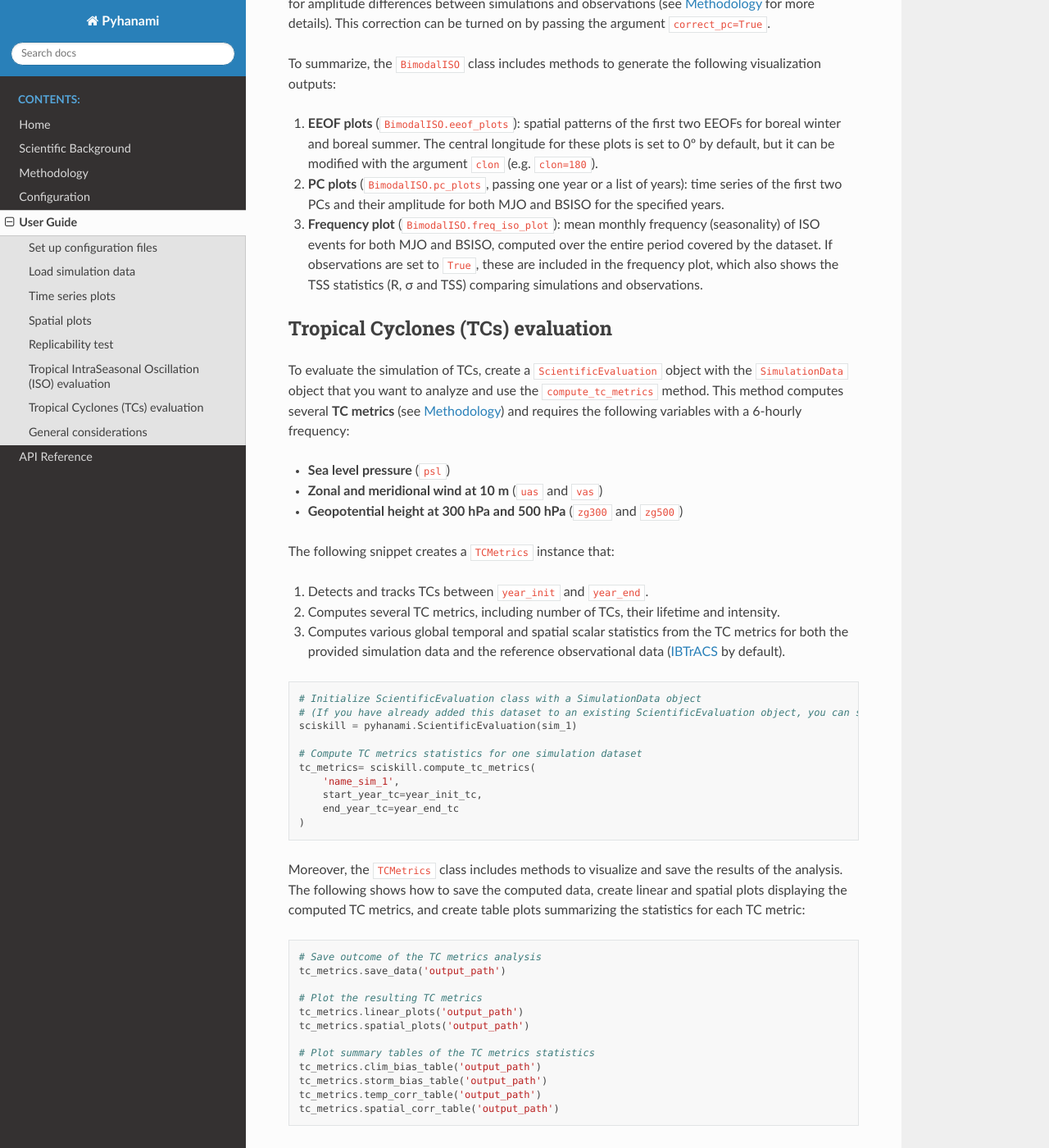
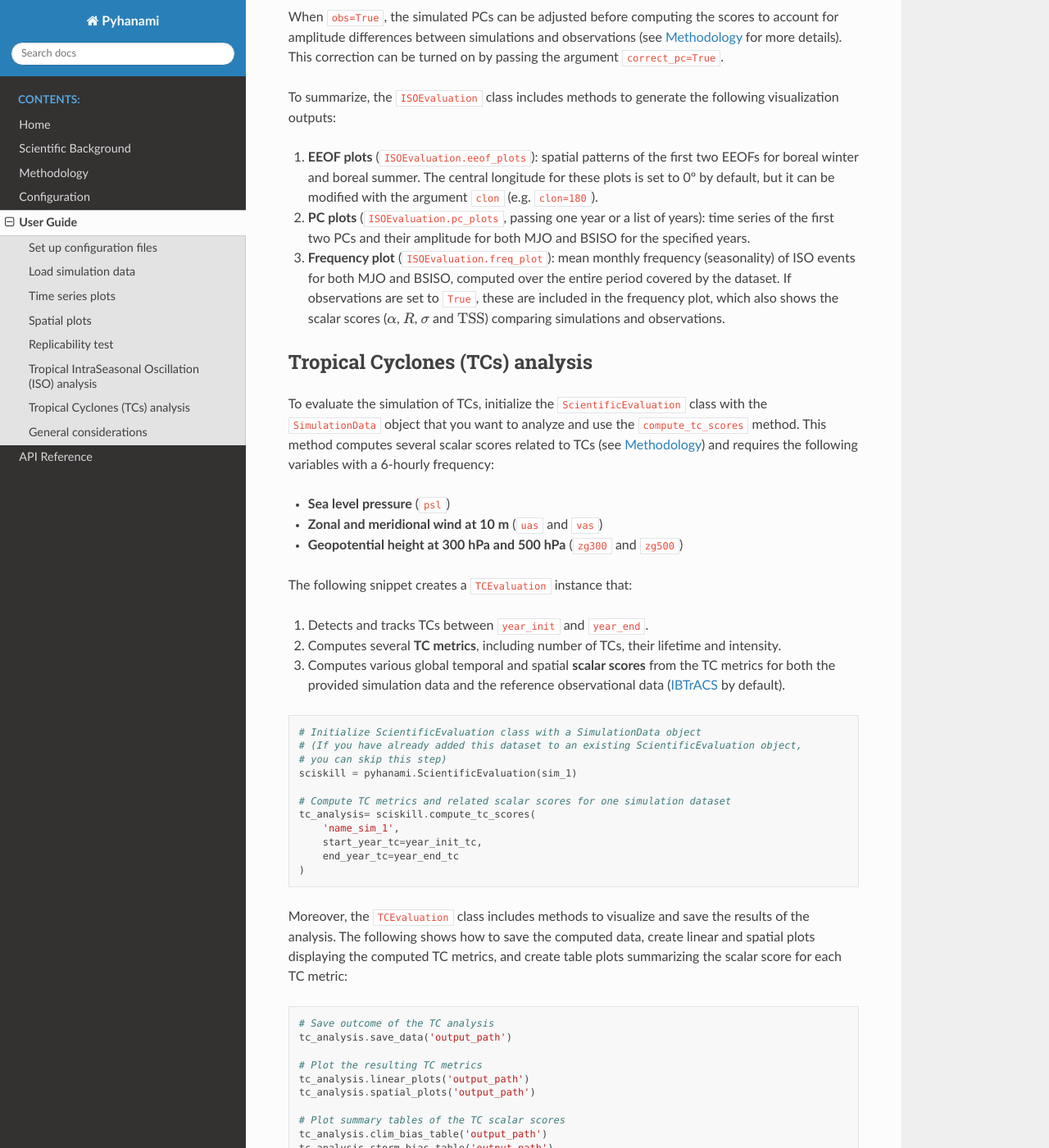
Before and after one commit to BSC-ES/pyhanami, a Sphinx documentation site: the page built from docs/source/User-Guide.md, in a window 1280 px wide and 1400 px high, scrolled down 5153 px. Shown: the whole window at 82% size. Built offline with Sphinx 7.4.7 and the Read the Docs theme 3.1.0, drawn with Linux system fonts in a browser that asks for light colours; some of the changed text lies outside the part shown.

Commit message:
Changed naming of ISO and TC classes/methods for coherence and easiness of usage

````diff
--- a/docs/source/User-Guide.md
+++ b/docs/source/User-Guide.md
@@ -98,7 +98,8 @@ To generate **spatial plots** comparing two simulation datasets between `year_in
 
 ```python
 # Initialize DataDiagnostics class with two SimulationData objects
-# (If you have already added these datasets to an existing DataDiagnostics object, you can skip this step)
+# (If you have already added these datasets to an existing DataDiagnostics object,
+# you can skip this step)
 diags = pyhanami.DataDiagnostics([sim_1, sim_2])
 
 # Plot spatial absolute difference between both datasets
@@ -146,21 +147,21 @@ tester.matrix_plot(
 This `matrix_plot` method uses all variables from the simulation datasets that are listed in `src/pyhanami/config/variables.yaml` to perform the replicability test.
 
 
-## Tropical IntraSeasonal Oscillation (ISO) evaluation
+## Tropical IntraSeasonal Oscillation (ISO) analysis
 
-To evaluate the simulation of ISOs, create a `ScientificEvaluation` object with the `SimulationData` object that you want to analyze and use the `compute_bimodal_iso` method. This method computes the **bimodal ISO indices** and requires **daily Top of Atmosphere Outgoing Longwave Radiation** (`rlut`) data, preferably covering a period of 10 years or more (ideally, at least 30 years).
+To evaluate the simulation of the ISO, initialize the `ScientificEvaluation` class with the `SimulationData` object that you want to analyze and use the `compute_iso_scores` method. This method computes scalar scores related to ISO and requires **daily Top of Atmosphere Outgoing Longwave Radiation** (`rlut`) data, preferably covering a period of 10 years or more (ideally, at least 30 years).
 
-The following snippet creates a `BimodalISO` instance that:
-1. Performs an Extended Empirical Orthogonal Function (EEOF) analysis between `year_init_eeof` and `year_end_eeof`
-2. Uses the EEOFs to compute bimodal ISO indices (first two Principal Components (PCs)) between `year_init_pc` and `year_end_pc`
-3. Calculates mean monthly frequency of ISO events using all the bimodal ISO indices computed in step 2
+The following snippet creates an `ISOEvaluation` instance that:
+1. Performs an **Extended Empirical Orthogonal Function (EEOF)** analysis between `year_init_eeof` and `year_end_eeof`
+2. Uses the EEOFs to compute the **first two Principal Components (PCs) (bimodal ISO indices)** between `year_init_pc` and `year_end_pc`
+3. Calculates the **mean monthly frequency (seasonality)** of ISO events using all the bimodal ISO indices computed in step 2
 
 ```python
 # Initialize ScientificEvaluation class with a SimulationData object
 sciskill = pyhanami.ScientificEvaluation(sim_1)
 
 # Compute bimodal ISO indices performing an EEOF analysis on simulated data
-bimodal_indices = sciskill.compute_bimodal_iso(
+iso_analysis = sciskill.compute_iso_scores(
     'name_sim_1',
     start_year_eeof=year_init_eeof,
     end_year_eeof=year_end_eeof,
@@ -170,21 +171,21 @@ bimodal_indices = sciskill.compute_bimodal_iso(
 ```
 If no years are passed for the EEOFs or the PCs computation, the whole period covered by the simulation dataset is used by default.
 
-Moreover, the `BimodalISO` class includes methods to visualize and save the results of the analysis. The following shows how to save the computed data and create plots for the EEOFs, the PCs (bimodal indices) for the selected years (`[year_1, year_2, year_3]`), and the frequency of ISO events:
+Moreover, the `ISOEvaluation` class includes methods to visualize and save the results of the analysis. The following shows how to save the computed data and create plots for the EEOFs, the PCs (bimodal indices) for the selected years (`[year_1, year_2, year_3]`), and the mean monthly frequency (seasonality) of ISO events:
 
 ```python
-# Save and plot outcome of the bimodal ISO analysis
-bimodal_indices.save_data('output_path')
-bimodal_indices.eeof_plots('output_path')
-bimodal_indices.pc_plots('output_path', years=[year_1, year_2, year_3])
-bimodal_indices.freq_iso_plot('output_path')
+# Save and plot outcome of the ISO analysis
+iso_analysis.save_data('output_path')
+iso_analysis.eeof_plots('output_path')
+iso_analysis.pc_plots('output_path', years=[year_1, year_2, year_3])
+iso_analysis.freq_plot('output_path')
 ```
 
-By passing the argument `obs=True`, simulations are compared against observations to compute several scalar metrics:
+By passing the argument `obs=True`, simulations are compared against observations to compute several scalar scores:
 
 ```python
-# Compute bimodal ISO indices and related statistics comparing to observations
-bimodal_indices_obs = sciskill.compute_bimodal_iso(
+# Compute bimodal ISO indices and related scalar scores comparing to observations
+iso_analysis_obs = sciskill.compute_iso_scores(
     'name_sim_1',
     start_year_pc=year_init_pc,
     end_year_pc=year_end_pc,
@@ -193,67 +194,68 @@ bimodal_indices_obs = sciskill.compute_bimodal_iso(
 ```
 Note that, in this case, it is not necessary to specify `start_year_eeof`and `end_year_eeof`, as the ones used for the reference observational dataset ([NOAA](https://psl.noaa.gov/data/gridded/data.olrcdr.interp.html) by default) are applied automatically.
 
-The same way as before, it is possible to save the computed data and create plots for the EEOFs, the PCs (bimodal indices) for the selected years (`[year_1, year_2, year_3]`), and the frequency of ISO events. In this case, the mean monthly frequency (seasonality) of ISO events is compared between simulations and observations, and plotted together with the **TSS statistics**. The statistics can also be retrieved with the `BimodalISO.stats` attribute:
+The same way as before, it is possible to save the computed data and create plots for the EEOFs, the PCs (bimodal indices) for the selected years (`[year_1, year_2, year_3]`), and the mean monthly frequency (seasonality) of ISO events. In this case, the monthly frequency is compared between simulations and observations, and plotted together with the **scalar scores**. The scores can also be retrieved with the `ISOEvaluation.scores` attribute:
 
 ```python
-# Check computed statistics
-bimodal_indices_obs.stats
+# Check computed scalar scores
+iso_analysis_obs.scores
 ```
 
-When `obs=True`, the simulated PCs can be adjusted before computing the TSS statistics to account for amplitude differences between simulations and observations (see [Methodology](./Methodology.md#tropical-intraseasonal-oscillation-iso-bimodal-iso-indices) for more details). This correction can be turned on by passing the argument `correct_pc=True`.
+When `obs=True`, the simulated PCs can be adjusted before computing the scores to account for amplitude differences between simulations and observations (see [Methodology](./Methodology.md#tropical-intraseasonal-oscillation-iso) for more details). This correction can be turned on by passing the argument `correct_pc=True`.
 
-To summarize, the `BimodalISO` class includes methods to generate the following visualization outputs:
-1. **EEOF plots** (`BimodalISO.eeof_plots`): spatial patterns of the first two EEOFs for boreal winter and boreal summer. The central longitude for these plots is set to 0º by default, but it can be modified with the argument `clon` (e.g. `clon=180`).
-2. **PC plots** (`BimodalISO.pc_plots`, passing one year or a list of years): time series of the first two PCs and their amplitude for both MJO and BSISO for the specified years.
-3. **Frequency plot** (`BimodalISO.freq_iso_plot`): mean monthly frequency (seasonality) of ISO events for both MJO and BSISO, computed over the entire period covered by the dataset. If observations are set to `True`, these are included in the  frequency plot, which also shows the TSS statistics (R, σ and TSS) comparing simulations and observations.
+To summarize, the `ISOEvaluation` class includes methods to generate the following visualization outputs:
+1. **EEOF plots** (`ISOEvaluation.eeof_plots`): spatial patterns of the first two EEOFs for boreal winter and boreal summer. The central longitude for these plots is set to 0º by default, but it can be modified with the argument `clon` (e.g. `clon=180`).
+2. **PC plots** (`ISOEvaluation.pc_plots`, passing one year or a list of years): time series of the first two PCs and their amplitude for both MJO and BSISO for the specified years.
+3. **Frequency plot** (`ISOEvaluation.freq_plot`): mean monthly frequency (seasonality) of ISO events for both MJO and BSISO, computed over the entire period covered by the dataset. If observations are set to `True`, these are included in the  frequency plot, which also shows the scalar scores ($\alpha$, $R$, $\sigma$ and $\text{TSS}$) comparing simulations and observations.
 
 
-## Tropical Cyclones (TCs) evaluation
+## Tropical Cyclones (TCs) analysis
 
-To evaluate the simulation of TCs, create a `ScientificEvaluation` object with the `SimulationData` object that you want to analyze and use the `compute_tc_metrics` method. This method computes several **TC metrics** (see [Methodology](./Methodology.md#tropical-cyclones-tcs-tc-metrics)) and requires the following variables with a 6-hourly frequency:
+To evaluate the simulation of TCs, initialize the `ScientificEvaluation` class with the `SimulationData` object that you want to analyze and use the `compute_tc_scores` method. This method computes several scalar scores related to TCs (see [Methodology](./Methodology.md#tropical-cyclones-tcs)) and requires the following variables with a 6-hourly frequency:
 - **Sea level pressure** (`psl`)
 - **Zonal and meridional wind at 10 m** (`uas` and `vas`)
 - **Geopotential height at 300 hPa and 500 hPa** (`zg300` and `zg500`)
 
-The following snippet creates a `TCMetrics` instance that:
+The following snippet creates a `TCEvaluation` instance that:
 1. Detects and tracks TCs between `year_init` and `year_end`.
-2. Computes several TC metrics, including number of TCs, their lifetime and intensity.
-3. Computes various global temporal and spatial scalar statistics from the TC metrics for both the provided simulation data and the reference observational data ([IBTrACS](https://www.ncei.noaa.gov/access/metadata/landing-page/bin/iso?id=gov.noaa.ncdc:C01552) by default).
+2. Computes several **TC metrics**, including number of TCs, their lifetime and intensity.
+3. Computes various global temporal and spatial **scalar scores** from the TC metrics for both the provided simulation data and the reference observational data ([IBTrACS](https://www.ncei.noaa.gov/access/metadata/landing-page/bin/iso?id=gov.noaa.ncdc:C01552) by default).
 
 ```python
 # Initialize ScientificEvaluation class with a SimulationData object
-# (If you have already added this dataset to an existing ScientificEvaluation object, you can skip this step)
+# (If you have already added this dataset to an existing ScientificEvaluation object,
+# you can skip this step)
 sciskill = pyhanami.ScientificEvaluation(sim_1)
 
-# Compute TC metrics statistics for one simulation dataset
-tc_metrics= sciskill.compute_tc_metrics(
+# Compute TC metrics and related scalar scores for one simulation dataset
+tc_analysis= sciskill.compute_tc_scores(
     'name_sim_1',
     start_year_tc=year_init_tc,
     end_year_tc=year_end_tc
 )
 ```
 
-Moreover, the `TCMetrics` class includes methods to visualize and save the results of the analysis. The following shows how to save the computed data, create linear and spatial plots displaying the computed TC metrics, and create table plots summarizing the statistics for each TC metric:
+Moreover, the `TCEvaluation` class includes methods to visualize and save the results of the analysis. The following shows how to save the computed data, create linear and spatial plots displaying the computed TC metrics, and create table plots summarizing the scalar score for each TC metric:
 
 ```python
-# Save outcome of the TC metrics analysis
-tc_metrics.save_data('output_path')
+# Save outcome of the TC analysis
+tc_analysis.save_data('output_path')
 
 # Plot the resulting TC metrics
-tc_metrics.linear_plots('output_path')
-tc_metrics.spatial_plots('output_path')
+tc_analysis.linear_plots('output_path')
+tc_analysis.spatial_plots('output_path')
 
-# Plot summary tables of the TC metrics statistics
-tc_metrics.clim_bias_table('output_path')
-tc_metrics.storm_bias_table('output_path')
-tc_metrics.temp_corr_table('output_path')
-tc_metrics.spatial_corr_table('output_path')
+# Plot summary tables of the TC scalar scores
+tc_analysis.clim_bias_table('output_path')
+tc_analysis.storm_bias_table('output_path')
+tc_analysis.temp_corr_table('output_path')
+tc_analysis.spatial_corr_table('output_path')
 ```
 
 Considerations regarding the 10 m wind speed:
 - By default, a threshold of 10 m/s is used for TC detection. However, we recommend adjusting it according to the model's (or reanalysis') horizontal
-resolution following the criteria established in [(K.J.E. Walsh et al., 2007)](https://doi.org/10.1175/JCLI4074.1). This can be done by passing the argument `min_wind` when calling the `compute_tc_metrics` method.
-- By default, it is assumed that the wind provided is at 10 m height. If the wind data corresponds to a different height, it can still be used by passing the argument `wind_factor` when calling the `compute_tc_metrics` method. This factor will be used to scale the wind data to approximate the 10 m wind speed.
+resolution following the criteria established in [(K.J.E. Walsh et al., 2007)](https://doi.org/10.1175/JCLI4074.1). This can be done by passing the argument `min_wind` when calling the `compute_tc_scores` method.
+- By default, it is assumed that the wind provided is at 10 m height. If the wind data corresponds to a different height, it can still be used by passing the argument `wind_factor` when calling the `compute_tc_scores` method. This factor will be used to scale the wind data to approximate the 10 m wind speed.
 
 
 ## General considerations
````
Also changed, not shown: README.md (+19 -19 lines), docs/source/Methodology.md (+17 -19 lines), 1 other file.
